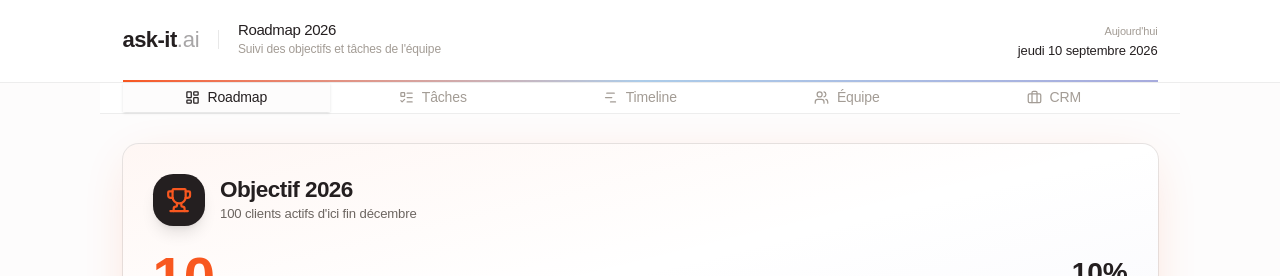
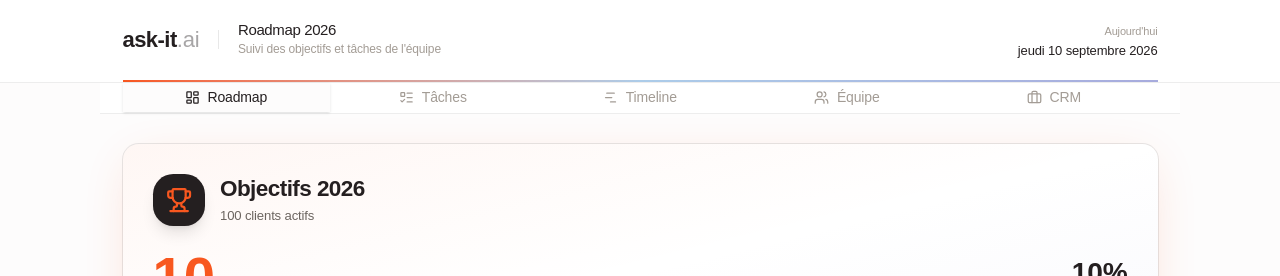
Before and after one commit to pierrechn26/askit-roadmap, a React (Vite) app: page / in a window 1280 px wide. Shown: the top 276 px of the page. Built offline with nearby package versions, Linux system fonts and the light colour scheme.

Commit message:
Show annual objective titles dynamically in hero card instead of static text

```diff
--- a/src/components/ObjectivePanel.tsx
+++ b/src/components/ObjectivePanel.tsx
@@ -287,9 +287,19 @@ export function ObjectivePanel({ clientCount, onClientCountChange, objectives, o
             <div className="w-14 h-14 rounded-2xl bg-[#241f20] flex items-center justify-center shadow-lg">
               <Trophy className="h-7 w-7 text-[#f8571f]" />
             </div>
-            <div>
-              <h2 className="text-2xl font-semibold text-[#241f20] tracking-tight">Objectif 2026</h2>
-              <p className="text-[#6c6560] text-sm">100 clients actifs d'ici fin décembre</p>
+            <div className="flex-1">
+              <h2 className="text-2xl font-semibold text-[#241f20] tracking-tight">Objectifs 2026</h2>
+              {annual.length > 0 ? (
+                <div className="flex flex-wrap gap-x-4 gap-y-0.5 mt-1">
+                  {annual.map((obj) => (
+                    <p key={obj.id} className={`text-sm ${obj.done ? 'line-through text-[#a39c95]' : 'text-[#6c6560]'}`}>
+                      {obj.title}
+                    </p>
+                  ))}
+                </div>
+              ) : (
+                <p className="text-sm text-[#a39c95] mt-1">Aucun objectif annuel défini</p>
+              )}
             </div>
           </div>
           <div className="space-y-4">
```
